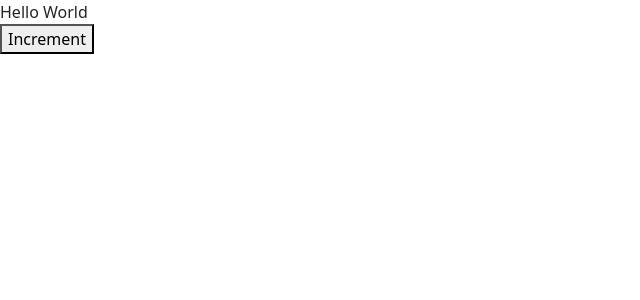
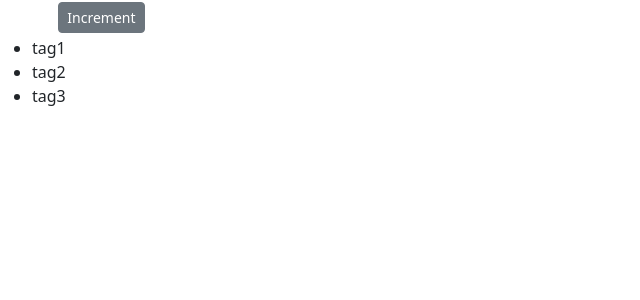
Before and after one commit to ccooper2382/Learning-React, a React (Create React App) app: page / in a window 1280 px wide. Shown: the top 300 px of the page, without its empty margins (0-640 px from the left). Built offline with nearby package versions, Linux system fonts and the light colour scheme.

Commit message:
Add files via upload

```diff
--- a/src/components/counterComponents.jsx
+++ b/src/components/counterComponents.jsx
@@ -1,12 +1,41 @@
 import React, {Component} from 'react';
 
 class Counter extends Component {
+    state = {
+        count: 0,
+        tags: ['tag1', 'tag2', 'tag3']
+
+    };
+
+
     render() {
+
         return (
             <div>
-                Hello World
+                <span  className={this.getBadgeClasses()}>{this.formatCount()}</span>
+                <button className="btn btn-secondary btn-sm">Increment</button>
+                <ul>
+                    {this.state.tags.map(tag => <li key={tag}>{ tag }</li>)}
+                </ul>
             </div>
+
         );
+
+    }
+
+    getBadgeClasses() {
+        let classes = "badge m-2 ";
+        // the tutorial wants to put badge- in the above statement then just append
+        // warning and primary below.  I'm keeping this because I feel it is more readable
+        // for someone not familiar with the code.  Though this way I need a space either after m-2 or
+        //before badge-warning/primary
+        classes += this.state.count === 0 ? "badge-warning" : "badge-primary";
+        return classes;
+    }
+
+    formatCount() {
+        const {count} = this.state;
+        return count === 0 ? 'Zero' : count;
     }
 }
 
--- a/src/index.js
+++ b/src/index.js
@@ -9,7 +9,7 @@
 ReactDOM.render(
     <React.Fragment>
         <Counter/>
-        <button>Increment</button>
+
     </React.Fragment>
     ,
     document.getElementById('root')
```
